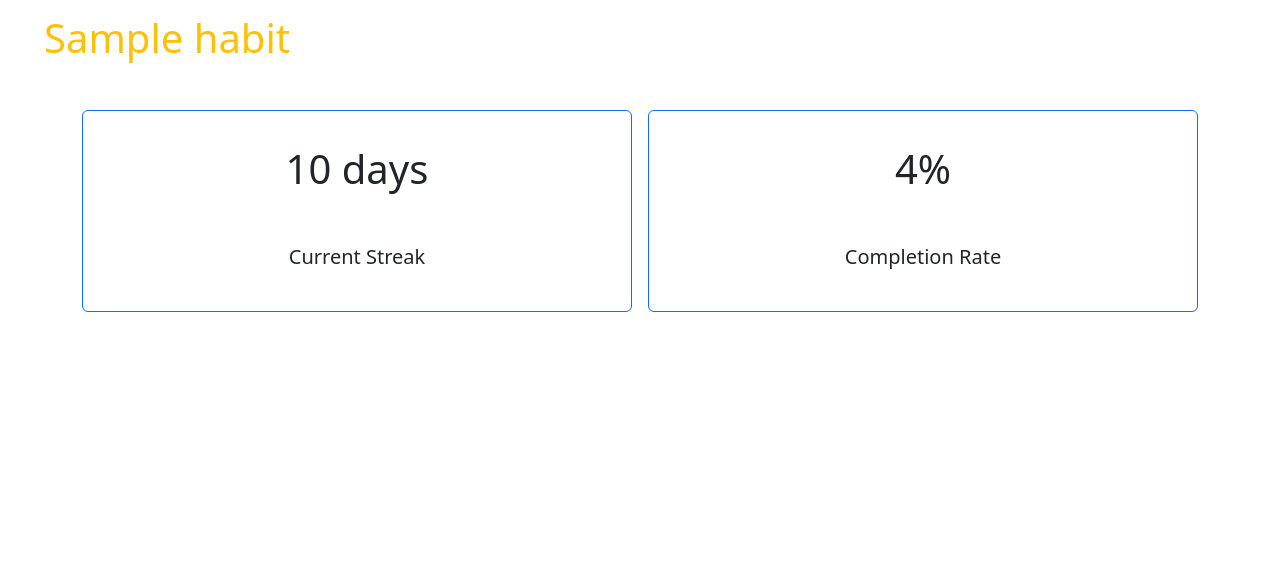
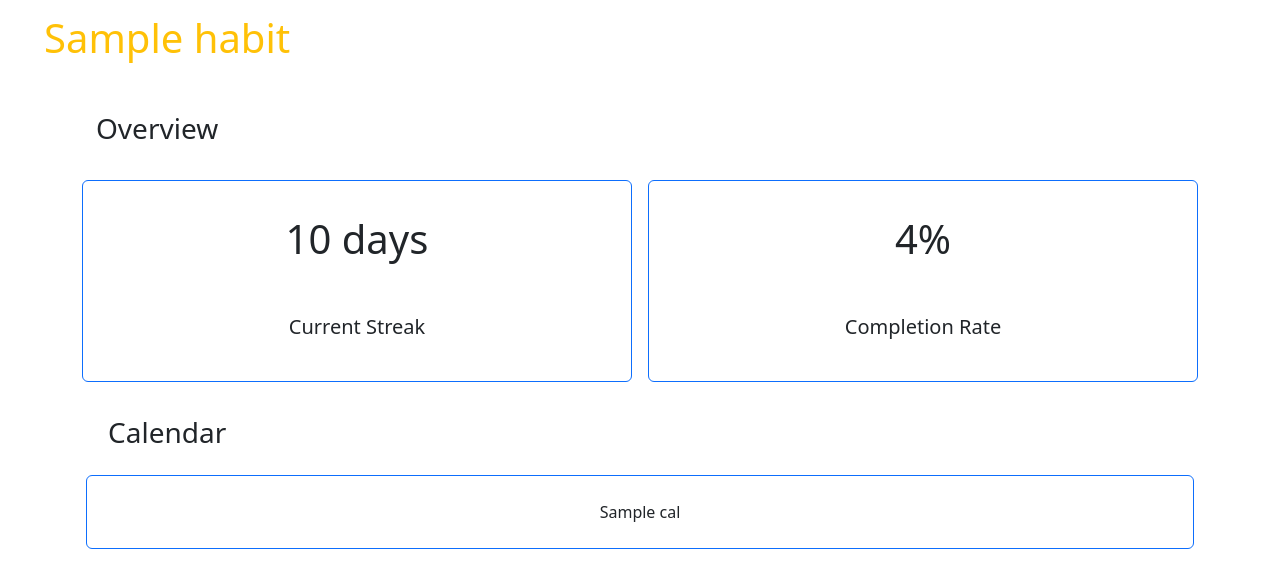
Before and after one commit to sarembot/habit-tracker, a Django app: template apps/habits/templates/habits/details.html in a window 1280 px wide. Shown: the part 58-646 px from the top of the page. Run offline with Django 5.2, Linux system fonts and the light colour scheme; tables that the repository leaves empty hold one stand-in row (values such as "Sample post"); the template is opened without the code that fills it: values that come from a table or form of the project are taken from there, most other values are stand-ins (such as "Sample title", 1, 10 or a date in 2020); some libraries are stand-ins or nearby versions.

Commit message:
Added calendar to analytics page

```diff
--- a/apps/habits/templates/habits/details.html
+++ b/apps/habits/templates/habits/details.html
@@ -4,6 +4,7 @@
 <h1 class="pt-5 text-warning">{{ habit.name }}</h1>
 
 <div class="container sm-6">
+    <h3>Overview</h3>
     <div class="row p-1">
         <div class="card col border-primary m-2 justify-content-center align-items-center" style="width: 18rem;">
             <span class="fs-1">{{ streak }} days</span>
@@ -18,5 +19,15 @@
         </div>
     </div>
 </div>
+<div class="container sm-12">
+    <h3>Calendar</h3>
+    <div class="row p-1 border-primary">
+        <div class="card col border-primary justify-content-cetner align-items-center">
+            <div class="card-body">
+                {{ cal }}
+            </div>
+        </div>
+    </div>
+</div>
 
 {% endblock %}
```
Also changed, not shown: apps/habits/views.py (+14 -1 lines).
